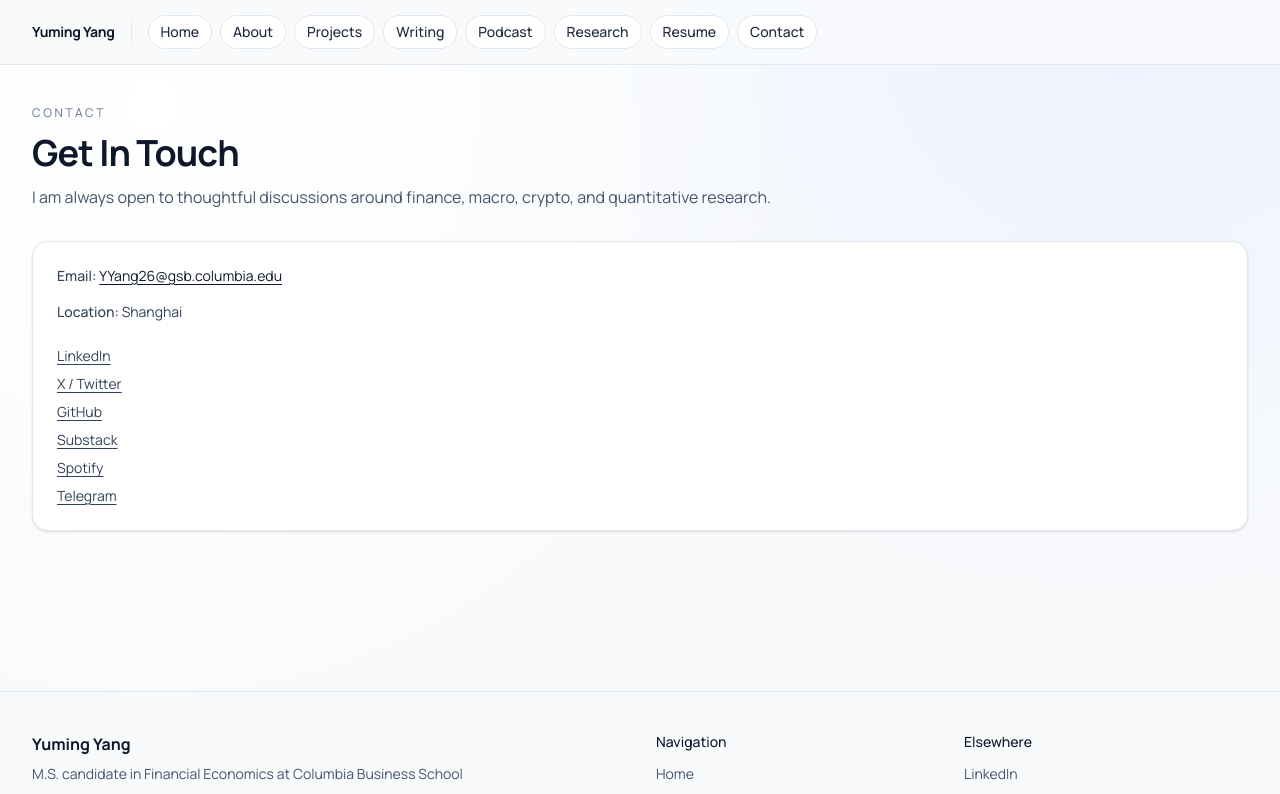
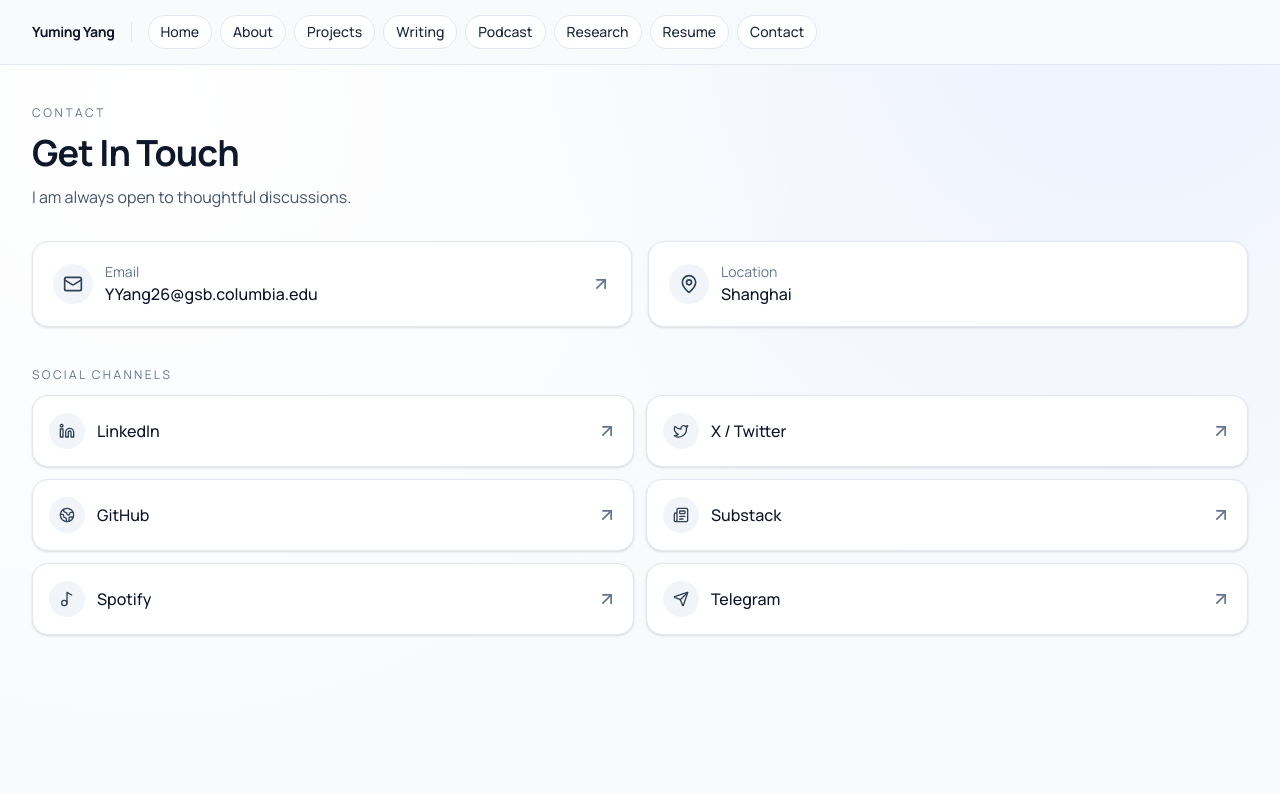
Before and after one commit to Yuming-Yang/personal_site, a Next.js app: page /contact in a window 1280 px wide. Shown: the top 794 px of the page. Built offline with nearby package versions, Linux system fonts and the light colour scheme; no server answers.

Commit message:
Improve contact page usability and route homepage CTAs to section pages

```diff
--- a/app/contact/page.tsx
+++ b/app/contact/page.tsx
@@ -1,7 +1,18 @@
 import type { Metadata } from "next";
+import {
+  ArrowUpRight,
+  Globe2,
+  Mail,
+  MapPin,
+  type LucideIcon,
+  Linkedin,
+  Music2,
+  Newspaper,
+  Send,
+  Twitter,
+} from "lucide-react";
 
 import { SectionHeader } from "@/components/sections/SectionHeader";
-import { Card, CardContent } from "@/components/ui/card";
 import { siteProfile } from "@/content/site";
 import { buildPageMetadata } from "@/lib/seo";
 
@@ -11,47 +22,85 @@
   path: "/contact",
 });
 
+const socialIconByLabel: Record<string, LucideIcon> = {
+  LinkedIn: Linkedin,
+  "X / Twitter": Twitter,
+  GitHub: Globe2,
+  Substack: Newspaper,
+  Spotify: Music2,
+  Telegram: Send,
+};
+
 export default function ContactPage() {
   return (
     <div className="space-y-10">
       <SectionHeader
         eyebrow="Contact"
         title="Get In Touch"
-        subtitle="I am always open to thoughtful discussions around finance, macro, crypto, and quantitative research."
+        subtitle="I am always open to thoughtful discussions."
       />
 
-      <Card>
-        <CardContent className="space-y-4 p-6 text-sm text-slate-700">
-          <p>
-            <span className="font-medium">Email:</span>{" "}
+      <section className="grid gap-4 sm:grid-cols-2">
         <a
           href={`mailto:${siteProfile.email}`}
-              className="text-slate-900 underline"
+          className="group flex items-center justify-between rounded-2xl border border-slate-200 bg-white p-5 shadow-sm transition hover:-translate-y-0.5 hover:border-slate-900 hover:shadow-md"
         >
+          <div className="flex items-center gap-3">
+            <span className="inline-flex h-10 w-10 items-center justify-center rounded-full bg-slate-100 text-slate-700 transition group-hover:bg-slate-900 group-hover:text-white">
+              <Mail className="h-5 w-5" />
+            </span>
+            <div>
+              <p className="text-sm text-slate-500">Email</p>
+              <p className="text-base font-medium text-slate-900">
                 {siteProfile.email}
+              </p>
+            </div>
+          </div>
+          <ArrowUpRight className="h-5 w-5 text-slate-500 transition group-hover:text-slate-900" />
         </a>
-          </p>
-          <p>
-            <span className="font-medium">Location:</span>{" "}
+
+        <div className="flex items-center rounded-2xl border border-slate-200 bg-white p-5 shadow-sm">
+          <span className="mr-3 inline-flex h-10 w-10 items-center justify-center rounded-full bg-slate-100 text-slate-700">
+            <MapPin className="h-5 w-5" />
+          </span>
+          <div>
+            <p className="text-sm text-slate-500">Location</p>
+            <p className="text-base font-medium text-slate-900">
               {siteProfile.location}
             </p>
+          </div>
+        </div>
+      </section>
 
-          <ul className="space-y-2 pt-2">
-            {siteProfile.socialLinks.map((link) => (
-              <li key={link.label}>
+      <section className="space-y-3">
+        <p className="text-xs tracking-[0.2em] text-slate-500 uppercase">
+          Social Channels
+        </p>
+        <div className="grid gap-3 sm:grid-cols-2">
+          {siteProfile.socialLinks.map((link) => {
+            const Icon = socialIconByLabel[link.label] ?? Globe2;
+            return (
               <a
+                key={link.label}
                 href={link.href}
                 target="_blank"
                 rel="noreferrer"
-                  className="text-slate-700 underline hover:text-slate-900"
+                className="group flex min-h-[72px] items-center justify-between rounded-2xl border border-slate-200 bg-white px-4 py-3 shadow-sm transition hover:-translate-y-0.5 hover:border-slate-900 hover:shadow-md"
               >
+                <span className="flex items-center gap-3">
+                  <span className="inline-flex h-9 w-9 items-center justify-center rounded-full bg-slate-100 text-slate-700 transition group-hover:bg-slate-900 group-hover:text-white">
+                    <Icon className="h-4 w-4" />
+                  </span>
+                  <span className="text-base font-medium text-slate-900">
                     {link.label}
+                  </span>
+                </span>
+                <ArrowUpRight className="h-5 w-5 text-slate-500 transition group-hover:text-slate-900" />
               </a>
-              </li>
-            ))}
-          </ul>
-        </CardContent>
-      </Card>
+            );
+          })}
+        </div>
+      </section>
     </div>
   );
 }
--- a/app/page.tsx
+++ b/app/page.tsx
@@ -107,6 +107,7 @@
               date={latestWriting.date}
               tags={latestWriting.tags}
               meta={latestWriting.readTime}
+              ctaHref="/writing"
             />
           </div>
         ) : null}
@@ -121,7 +122,8 @@
               date={latestEpisode.date}
               tags={latestEpisode.tags}
               meta={latestEpisode.readTime}
-              ctaLabel="Listen now"
+              ctaLabel="More episodes"
+              ctaHref="/podcast"
             />
           </div>
         ) : null}
--- a/components/sections/ContentCard.tsx
+++ b/components/sections/ContentCard.tsx
@@ -18,6 +18,7 @@
   tags,
   meta,
   ctaLabel = "Read more",
+  ctaHref,
 }: {
   href: string;
   title: string;
@@ -26,6 +27,7 @@
   tags: string[];
   meta?: string;
   ctaLabel?: string;
+  ctaHref?: string;
 }) {
   return (
     <Card className="h-full transition hover:-translate-y-0.5 hover:shadow-md">
@@ -58,7 +60,7 @@
           ))}
         </div>
         <Link
-          href={href}
+          href={ctaHref ?? href}
           className="inline-flex items-center gap-1 text-sm font-medium text-slate-700 hover:text-slate-900"
         >
           {ctaLabel}
```
Lines whose indentation alone changed are shown as unchanged.
